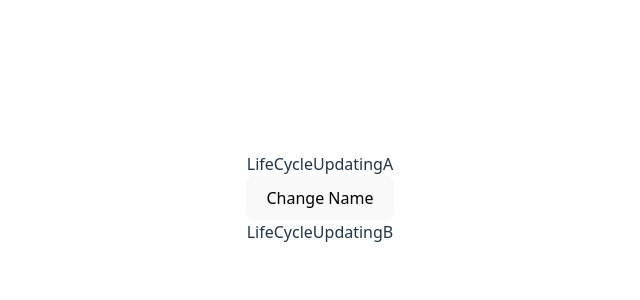
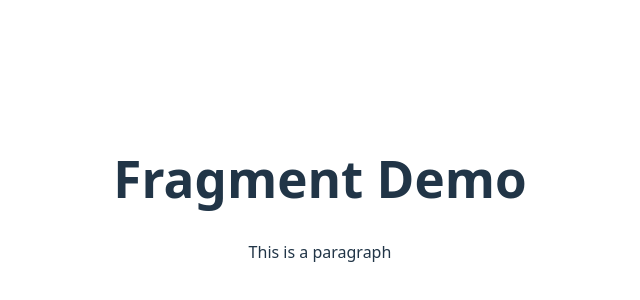
Before and after one commit to D-4-DIBAKAR/React-Tutorial, a React (Vite) app in the folder first-component/: page / in a window 1280 px wide. Shown: the part 202-502 px from the top of the page, without its empty margins (320-960 px from the left). Built offline with nearby package versions, Linux system fonts and the light colour scheme.

Commit message:
React Fragment

```diff
--- a/first-component/src/App.jsx
+++ b/first-component/src/App.jsx
@@ -1,5 +1,6 @@
 import './App.css'
 import Form from './components/Form'
+import Fragment from './components/Fragment'
 import Inline from './components/Inline'
 import LifeCycleMountingA from './components/LifeCycleMountingA'
 import LifeCycleUpdatingA from './components/LifeCycleUpdatingA'
@@ -22,10 +23,12 @@ function App() {
   return (
     <>
 
+      {/*Fragment*/}
+      <Fragment />
       {/*Life Cycle : Mounting*/}
       {/* <LifeCycleMountingA /> */}
       {/*Life Cycle : Updating*/}
-      <LifeCycleUpdatingA />
+      {/* <LifeCycleUpdatingA /> */}
       {/*Form Handling*/}
       {/* <Form /> */}
       {/*Styling*/}
--- /dev/null
+++ b/first-component/src/components/Fragment.jsx
@@ -0,0 +1,18 @@
+import React from 'react'
+
+function Fragment() {
+     return (
+          // <React.Fragment>
+          //      <h1>Fragment Demo</h1>
+          //      <p>This is a paragraph</p>
+          // </React.Fragment>
+          //OR
+          <>
+               <h1>Fragment Demo</h1>
+               <p>This is a paragraph</p>
+          </>
+
+     )
+}
+
+export default Fragment
```
